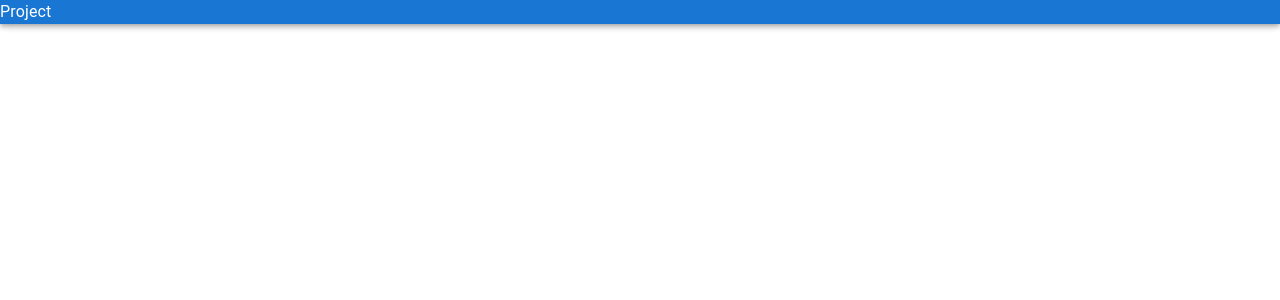
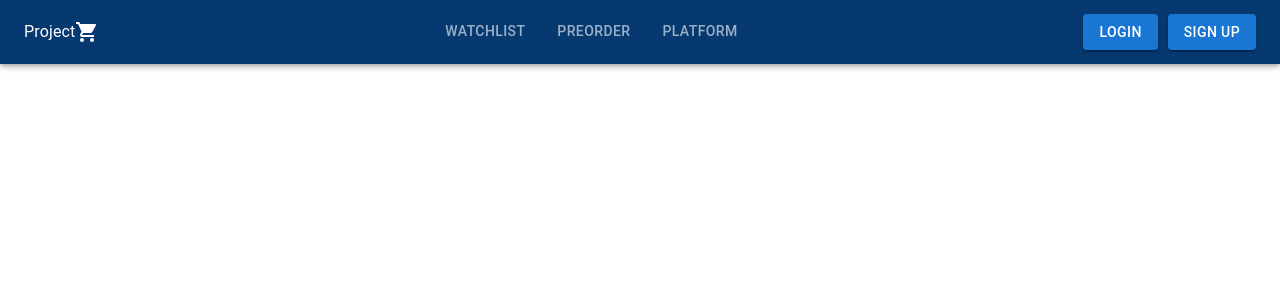
Before and after one commit to KvnWa/phase-3-project, a React (Create React App) app: page / in a window 1280 px wide. Shown: the top 300 px of the page. Built offline with nearby package versions, Linux system fonts and the light colour scheme.

Commit message:
initial appbar style

```diff
--- a/src/Header.jsx
+++ b/src/Header.jsx
@@ -1,11 +1,25 @@
-import React from 'react'
-import { AppBar, Typography } from '@mui/material/';
+import React, {useState} from 'react'
+import { AppBar, Typography, Toolbar, Tabs, Tab, Button } from '@mui/material/';
+import ShoppingCartIcon from '@mui/icons-material/ShoppingCart';
 
 const Header = () => {
+
+    const [ value, setValue ] = useState();
+
   return (
     <>
-    <AppBar>
-        <Typography>Project</Typography>
+    <AppBar style={{background: '#063970'}}>
+        <Toolbar>
+            <Typography>Project</Typography>
+            <ShoppingCartIcon></ShoppingCartIcon>
+            <Tabs style={{marginLeft: 'auto'}} textColor="inherit" value={value} onChange={(e, value)=> setValue(value)} indicatorColor="primary">
+                <Tab label="Watchlist"></Tab>
+                <Tab label="Preorder"></Tab>
+                <Tab label="Platform"></Tab>
+            </Tabs>
+            <Button style={{marginLeft: 'auto'}} variant="contained">Login</Button>
+            <Button style={{marginLeft: '10px'}} variant="contained">Sign Up</Button>
+        </Toolbar>
     </AppBar>
     </>
   )
```
